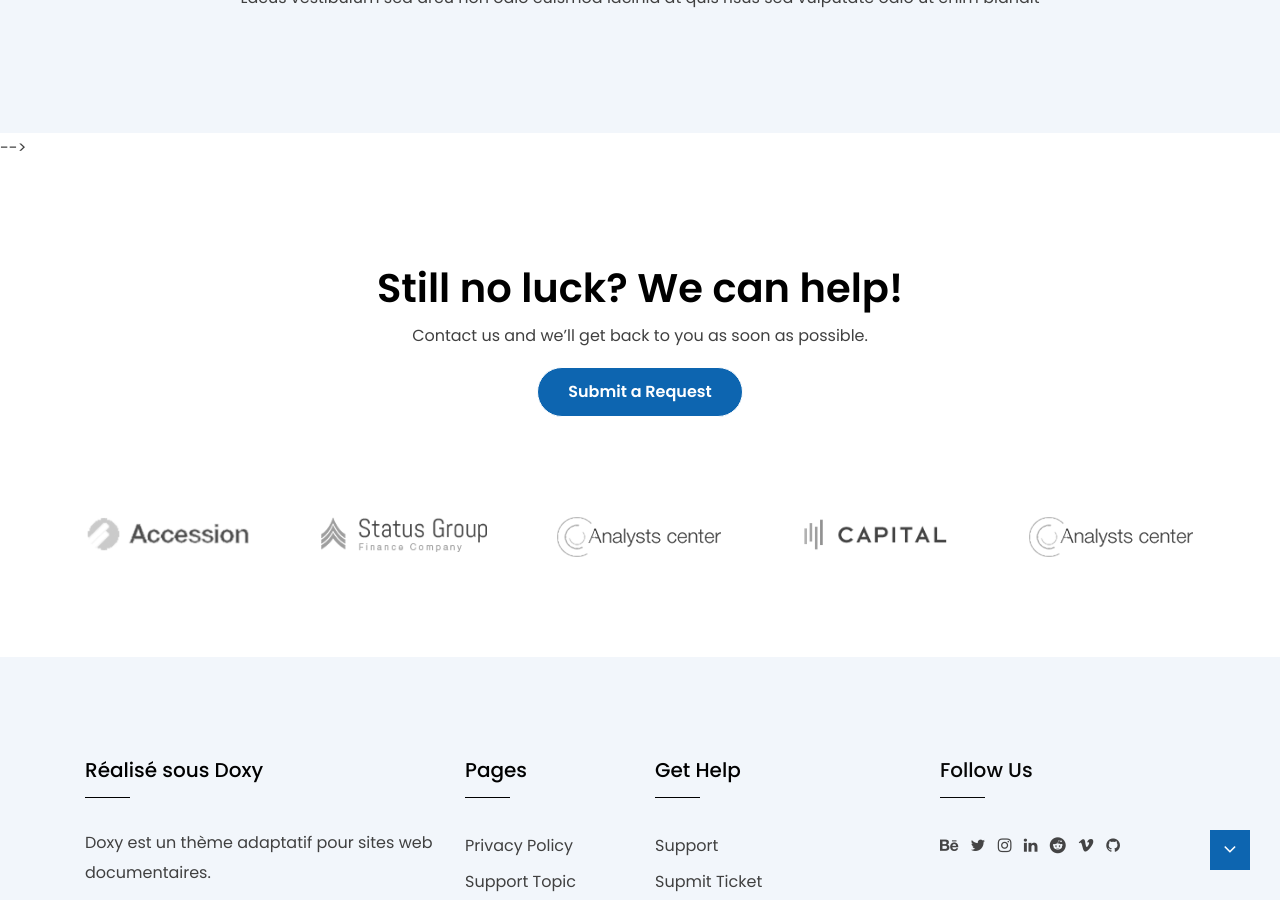
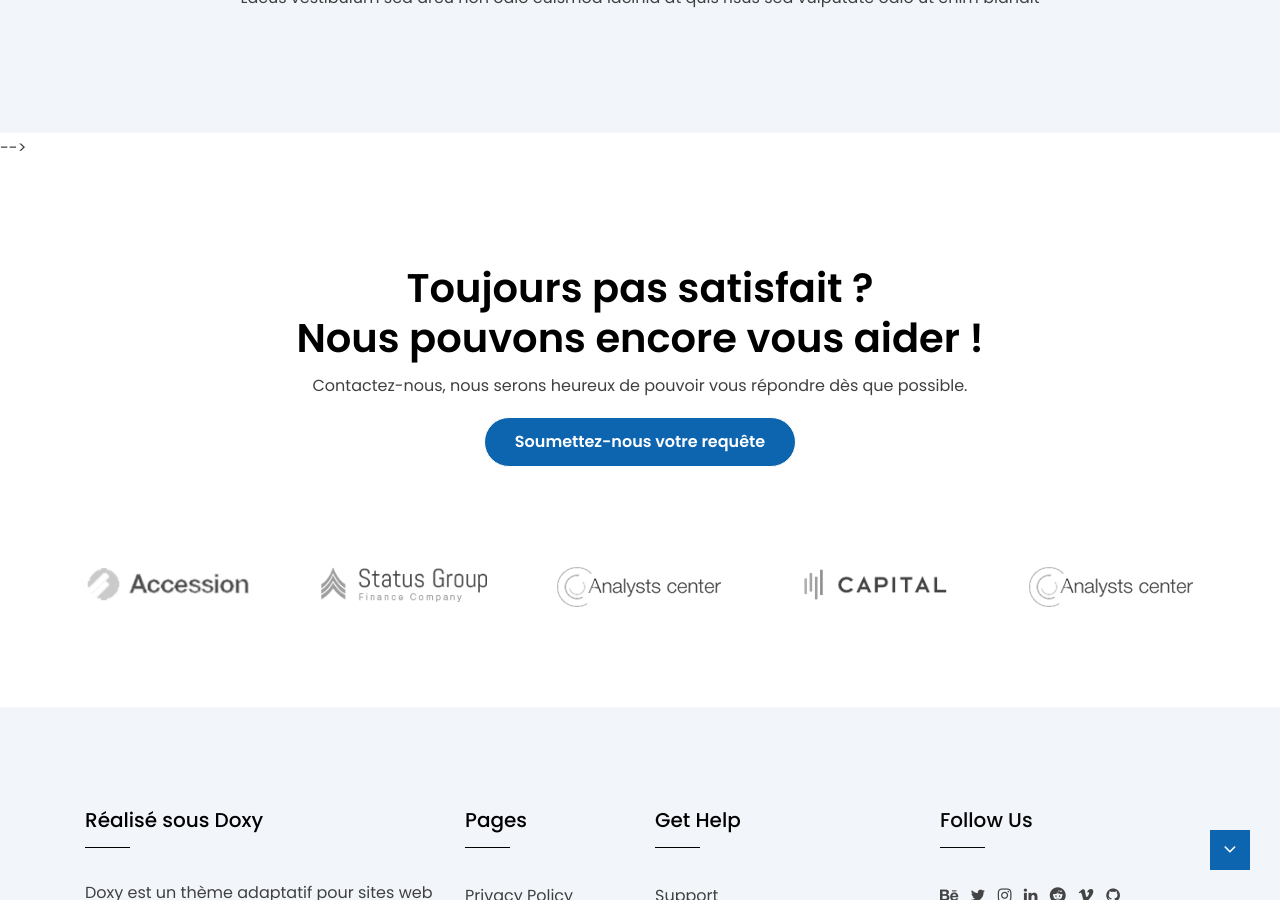
Before and after one commit to cron6502/evalpro2, a Jekyll site: the page built from index.html, in a window 1280 px wide and 900 px high, scrolled down 6657 px. Built offline with Jekyll 4.4.1, drawn with Linux system fonts in a browser that asks for light colours; some of the changed text lies outside the part shown.

Commit message:
Maj EvalPro2

```diff
--- a/_includes/faq_area.html
+++ b/_includes/faq_area.html
@@ -3,8 +3,8 @@
     <div class="faq-wrapper section-spacing bminus-30">
         <div class="container">
             <div class="section-title">
-                <h2 class="heading-2">Freequently Asked Questions?</h2>
-                <p>Lacus vestibulum sed arcu non odio euismod lacinia at quis risus sed vulputate odio ut enim blandit </p>
+                <h2 class="heading-2">Questions fréquemment posées ?</h2>
+                <p>Quelques extraits ici </p>
             </div>
             <div class="row">
                 {% for faq in site.data.faqs %}
--- a/_includes/footer_top_area.html
+++ b/_includes/footer_top_area.html
@@ -3,9 +3,9 @@
     <div class="help-wrapper text-center pb-0 section-spacing">
         <div class="container">
             <div class="help-section">
-                <h2 class="heading-2">Still no luck? We can help!</h2>
-                <p>Contact us and we’ll get back to you as soon as possible.</p>
-                <a href="/pages/submit-ticket" class="btn-style3  btn wow flipInX" data-wow-duration="1s">Submit a Request</a>
+                <h2 class="heading-2">Toujours pas satisfait ? <br> Nous pouvons encore vous aider ! </br></h2>
+                <p>Contactez-nous, nous serons heureux de pouvoir vous répondre dès que possible.</p>
+                <a href="/pages/submit-ticket" class="btn-style3  btn wow flipInX" data-wow-duration="1s">Soumettez-nous votre requête</a>
             </div>
         </div>
     </div>
```
Also changed, not shown: 5 other files.
